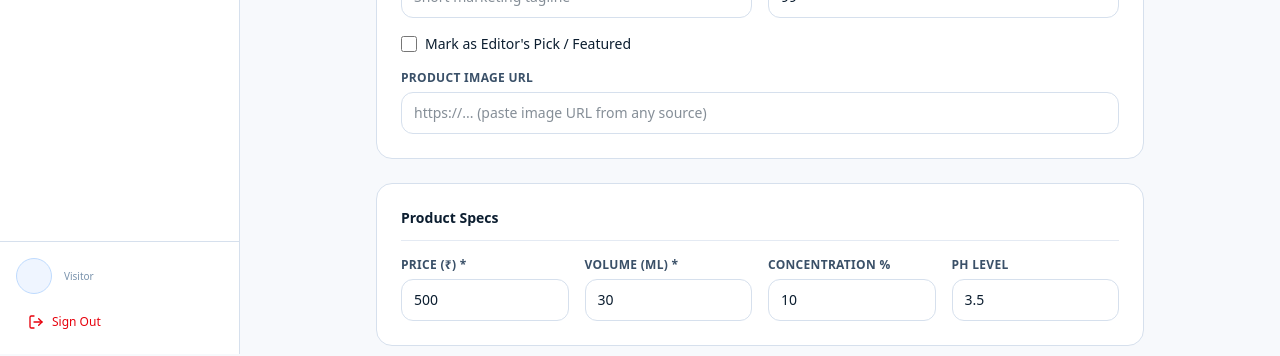
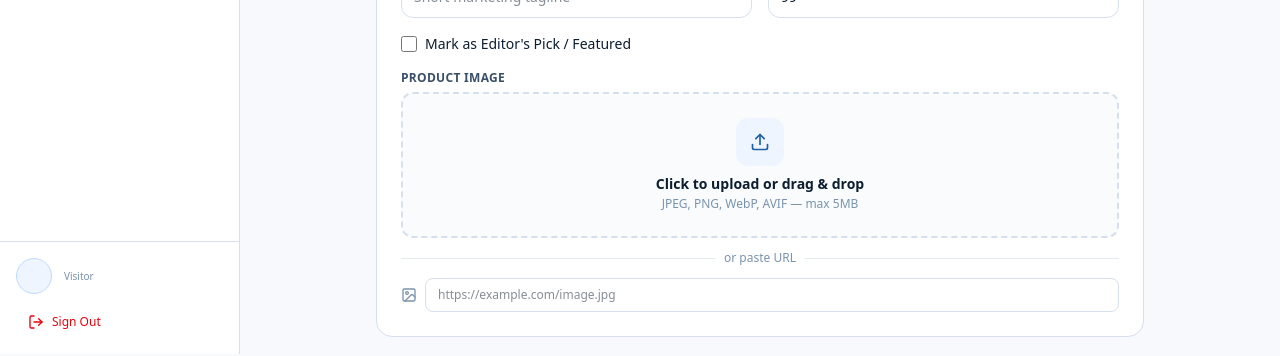
Before and after one commit to colorpixel-design/vitamincwp, a Next.js app: page /admin/serums/new in a window 1280 px wide. Shown: the part 446-802 px from the top of the page. Built offline with nearby package versions, Linux system fonts and the light colour scheme; no server answers; the database is empty.

Commit message:
feat: image upload in admin + image display in serum cards

```diff
--- a/src/app/admin/serums/[id]/edit/page.tsx
+++ b/src/app/admin/serums/[id]/edit/page.tsx
@@ -4,6 +4,7 @@ import { useEffect, useState } from "react";
 import { useRouter, useParams } from "next/navigation";
 import Link from "next/link";
 import { ArrowLeft, Save, Loader2, Plus, X } from "lucide-react";
+import ImageUploader from "@/components/ImageUploader";
 
 type Brand = { id: string; name: string };
 
@@ -122,6 +123,13 @@ export default function EditSerumPage() {
             <input type="checkbox" id="featured" checked={form.is_featured} onChange={(e) => set("is_featured", e.target.checked)} className="w-4 h-4 accent-[#1E5FA3]" />
             <label htmlFor="featured" className="text-sm text-[#0C1E30]">Editor's Pick / Featured</label>
           </div>
+          <Field label="Product Image">
+            <ImageUploader
+              value={form.image_url || ""}
+              onChange={(url) => set("image_url", url)}
+              folder="serums"
+            />
+          </Field>
         </div>
 
         <div className="bg-white rounded-2xl border border-[#D6E0ED] p-6 space-y-4">
--- a/src/app/admin/serums/new/page.tsx
+++ b/src/app/admin/serums/new/page.tsx
@@ -4,6 +4,7 @@ import { useEffect, useState } from "react";
 import { useRouter } from "next/navigation";
 import Link from "next/link";
 import { ArrowLeft, Save, Loader2, Plus, X } from "lucide-react";
+import ImageUploader from "@/components/ImageUploader";
 
 type Brand = { id: string; name: string };
 
@@ -163,18 +164,12 @@ export default function NewSerumPage() {
             <input type="checkbox" id="is_featured" checked={form.is_featured} onChange={(e) => set("is_featured", e.target.checked)} className="w-4 h-4 accent-[#1E5FA3]" />
             <label htmlFor="is_featured" className="text-sm text-[#0C1E30]">Mark as Editor's Pick / Featured</label>
           </div>
-          <Field label="Product Image URL">
-            <input
+          <Field label="Product Image">
+            <ImageUploader
               value={form.image_url}
-              onChange={(e) => set("image_url", e.target.value)}
-              className={inputCls}
-              placeholder="https://... (paste image URL from any source)"
+              onChange={(url) => set("image_url", url)}
+              folder="serums"
             />
-            {form.image_url && (
-              <div className="mt-2 w-24 h-24 rounded-xl border border-[#D6E0ED] overflow-hidden bg-[#F4F7FB]">
-                <img src={form.image_url} alt="Preview" className="w-full h-full object-contain p-2" />
-              </div>
-            )}
           </Field>
         </div>
 
--- /dev/null
+++ b/src/app/api/admin/upload-local/route.ts
@@ -0,0 +1,73 @@
+/**
+ * POST /api/admin/upload-local
+ * Saves uploaded image to /home/ubuntu/vitaminc-uploads/ (persists across deploys)
+ * Nginx serves this directory at /uploads/
+ */
+
+import { NextRequest, NextResponse } from "next/server";
+import { getCurrentUser, canEditContent } from "@/lib/auth";
+import { writeFile, mkdir } from "fs/promises";
+import { join, extname } from "path";
+import { randomBytes } from "crypto";
+
+// Upload directory — outside app dir so it survives redeploys
+const UPLOAD_DIR =
+  process.env.NODE_ENV === "production"
+    ? "/home/ubuntu/vitaminc-uploads/serums"
+    : join(process.cwd(), "public", "uploads", "serums");
+
+const ALLOWED_TYPES = ["image/jpeg", "image/png", "image/webp", "image/avif"];
+const MAX_SIZE_MB = 5;
+
+export async function POST(request: NextRequest) {
+  const user = await getCurrentUser();
+  if (!user || !canEditContent(user)) {
+    return NextResponse.json({ error: "Unauthorized" }, { status: 401 });
+  }
+
+  try {
+    const formData = await request.formData();
+    const file = formData.get("file") as File | null;
+
+    if (!file) {
+      return NextResponse.json({ error: "No file provided" }, { status: 400 });
+    }
+
+    if (!ALLOWED_TYPES.includes(file.type)) {
+      return NextResponse.json(
+        { error: "Only JPEG, PNG, WebP, or AVIF images allowed" },
+        { status: 400 }
+      );
+    }
+
+    if (file.size > MAX_SIZE_MB * 1024 * 1024) {
+      return NextResponse.json(
+        { error: `File too large. Max ${MAX_SIZE_MB}MB` },
+        { status: 400 }
+      );
+    }
+
+    // Ensure upload directory exists
+    await mkdir(UPLOAD_DIR, { recursive: true });
+
+    // Generate unique filename
+    const ext = extname(file.name) || ".jpg";
+    const name = `${Date.now()}-${randomBytes(6).toString("hex")}${ext}`;
+    const dest = join(UPLOAD_DIR, name);
+
+    // Write file
+    const buffer = Buffer.from(await file.arrayBuffer());
+    await writeFile(dest, buffer);
+
+    // Return URL path (nginx or next.js serves it)
+    const url =
+      process.env.NODE_ENV === "production"
+        ? `/uploads/serums/${name}`
+        : `/uploads/serums/${name}`;
+
+    return NextResponse.json({ url }, { status: 200 });
+  } catch (err) {
+    console.error("[Upload Local] Error:", err);
+    return NextResponse.json({ error: "Upload failed" }, { status: 500 });
+  }
+}
--- a/src/app/api/serums/route.ts
+++ b/src/app/api/serums/route.ts
@@ -6,6 +6,7 @@ import { getCurrentUser, canEditContent } from "@/lib/auth";
 function parseSerum(s: any) {
   return {
     ...s,
+    image: s.image_url || "/placeholder.png",
     scores: JSON.parse(s.scores || "{}"),
     badges: JSON.parse(s.badges || "[]"),
     concerns: JSON.parse(s.concerns || "[]"),
--- /dev/null
+++ b/src/components/ImageUploader.tsx
@@ -0,0 +1,131 @@
+"use client";
+
+import { useState, useRef } from "react";
+import { Upload, X, Loader2, ImageIcon } from "lucide-react";
+
+interface ImageUploaderProps {
+  value: string;
+  onChange: (url: string) => void;
+  folder?: string;
+}
+
+export default function ImageUploader({ value, onChange, folder = "serums" }: ImageUploaderProps) {
+  const [uploading, setUploading] = useState(false);
+  const [error, setError] = useState("");
+  const inputRef = useRef<HTMLInputElement>(null);
+
+  const handleFile = async (file: File) => {
+    setError("");
+    setUploading(true);
+    try {
+      const formData = new FormData();
+      formData.append("file", file);
+      formData.append("folder", folder);
+
+      const res = await fetch("/api/admin/upload-local", {
+        method: "POST",
+        body: formData,
+      });
+      const data = await res.json();
+      if (!res.ok) {
+        setError(data.error || "Upload failed");
+        return;
+      }
+      onChange(data.url);
+    } catch {
+      setError("Network error during upload");
+    } finally {
+      setUploading(false);
+    }
+  };
+
+  const handleDrop = (e: React.DragEvent) => {
+    e.preventDefault();
+    const file = e.dataTransfer.files[0];
+    if (file) handleFile(file);
+  };
+
+  return (
+    <div className="space-y-3">
+      {/* Upload zone */}
+      <div
+        onDrop={handleDrop}
+        onDragOver={(e) => e.preventDefault()}
+        onClick={() => inputRef.current?.click()}
+        className="relative cursor-pointer rounded-xl border-2 border-dashed border-[#D6E0ED] hover:border-[#1E5FA3] bg-[#F9FBFD] hover:bg-[#EFF5FF] transition-all p-6 text-center group"
+      >
+        <input
+          ref={inputRef}
+          type="file"
+          accept="image/jpeg,image/png,image/webp,image/avif"
+          className="hidden"
+          onChange={(e) => { const f = e.target.files?.[0]; if (f) handleFile(f); }}
+        />
+        {uploading ? (
+          <div className="flex flex-col items-center gap-2">
+            <Loader2 className="w-8 h-8 text-[#1E5FA3] animate-spin" />
+            <p className="text-sm text-[#3A5068]">Uploading...</p>
+          </div>
+        ) : (
+          <div className="flex flex-col items-center gap-2">
+            <div className="w-12 h-12 rounded-xl bg-[#EFF5FF] group-hover:bg-[#DBEAFE] flex items-center justify-center transition-colors">
+              <Upload className="w-5 h-5 text-[#1E5FA3]" />
+            </div>
+            <div>
+              <p className="text-sm font-semibold text-[#0C1E30]">Click to upload or drag & drop</p>
+              <p className="text-xs text-[#7A93AD] mt-0.5">JPEG, PNG, WebP, AVIF — max 5MB</p>
+            </div>
+          </div>
+        )}
+      </div>
+
+      {/* Error */}
+      {error && (
+        <p className="text-xs text-red-600 flex items-center gap-1">
+          <X className="w-3 h-3" /> {error}
+        </p>
+      )}
+
+      {/* Preview */}
+      {value && (
+        <div className="relative inline-flex">
+          <div className="w-28 h-28 rounded-xl border border-[#D6E0ED] overflow-hidden bg-[#F4F7FB] flex items-center justify-center">
+            <img
+              src={value}
+              alt="Preview"
+              className="w-full h-full object-contain p-2"
+              onError={(e) => {
+                (e.target as HTMLImageElement).style.display = "none";
+              }}
+            />
+          </div>
+          <button
+            type="button"
+            onClick={() => onChange("")}
+            className="absolute -top-1.5 -right-1.5 w-5 h-5 rounded-full bg-red-500 text-white flex items-center justify-center hover:bg-red-600 transition-colors"
+          >
+            <X className="w-3 h-3" />
+          </button>
+          <p className="absolute -bottom-5 left-0 right-0 text-center text-[10px] text-[#7A93AD] truncate">{value}</p>
+        </div>
+      )}
+
+      {/* Or URL input */}
+      <div className="flex items-center gap-2">
+        <div className="flex-1 h-px bg-[#E4EAF3]" />
+        <span className="text-xs text-[#7A93AD]">or paste URL</span>
+        <div className="flex-1 h-px bg-[#E4EAF3]" />
+      </div>
+      <div className="flex gap-2 items-center">
+        <ImageIcon className="w-4 h-4 text-[#7A93AD] shrink-0" />
+        <input
+          type="text"
+          value={value}
+          onChange={(e) => onChange(e.target.value)}
+          placeholder="https://example.com/image.jpg"
+          className="flex-1 px-3 py-2 rounded-lg border border-[#D6E0ED] text-xs text-[#0C1E30] focus:outline-none focus:border-[#1E5FA3] bg-white"
+        />
+      </div>
+    </div>
+  );
+}
```
